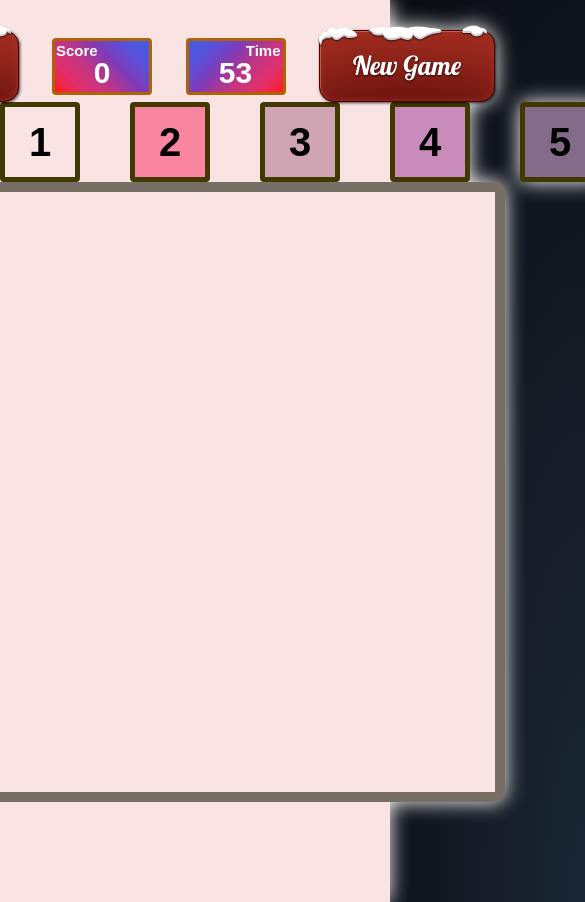
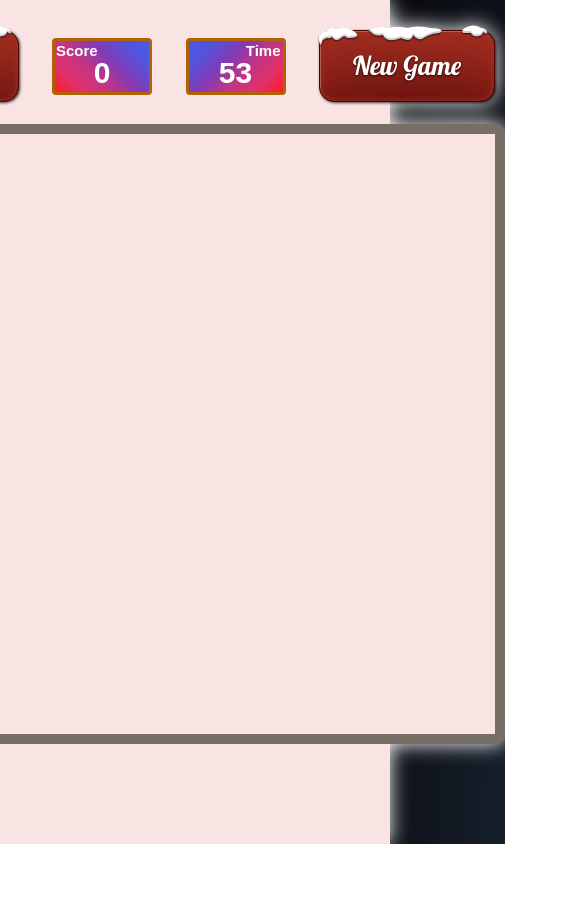
Before and after one commit to dansmht/Try-To-Get, a React (Create React App) app: page /game in a window 390 px wide. Shown: the whole page, 585 px wide, since content can reach past the window. After the commit the page ends 844 px from the top, so only its background shows below. Built offline with nearby package versions, Linux system fonts and the light colour scheme.

Commit message:
Added responsive for 1024x768 and 1366x768 screen resolutions

```diff
--- a/src/components/Menu/Menu.css
+++ b/src/components/Menu/Menu.css
@@ -25,3 +25,9 @@
 .menu a:nth-child(2) {
   margin-top: 100px;
 }
+
+@media (max-height: 915px) {
+  .menu h1 {
+    top: 5px;
+  }
+}
--- a/src/components/Playground/Playground.css
+++ b/src/components/Playground/Playground.css
@@ -54,3 +54,9 @@
 .game-over p {
   font-size: 25px;
 }
+
+@media (max-height: 915px) {
+  .playground {
+    margin-top: 20px;
+  }
+}
--- a/src/components/ThemeColors/ThemeColors.css
+++ b/src/components/ThemeColors/ThemeColors.css
@@ -38,3 +38,18 @@
 .color-box:nth-child(5) {
   background: var(--color-box-5);
 }
+
+@media (max-height: 915px) {
+  .theme-colors {
+    position: absolute;
+    top: 100px;
+    left: calc(50vw - 450px);
+    flex-direction: column;
+    align-items: stretch;
+    justify-content: center;
+    width: 80px;
+  }
+  .color-box {
+    margin: 20px 0;
+  }
+}
```
